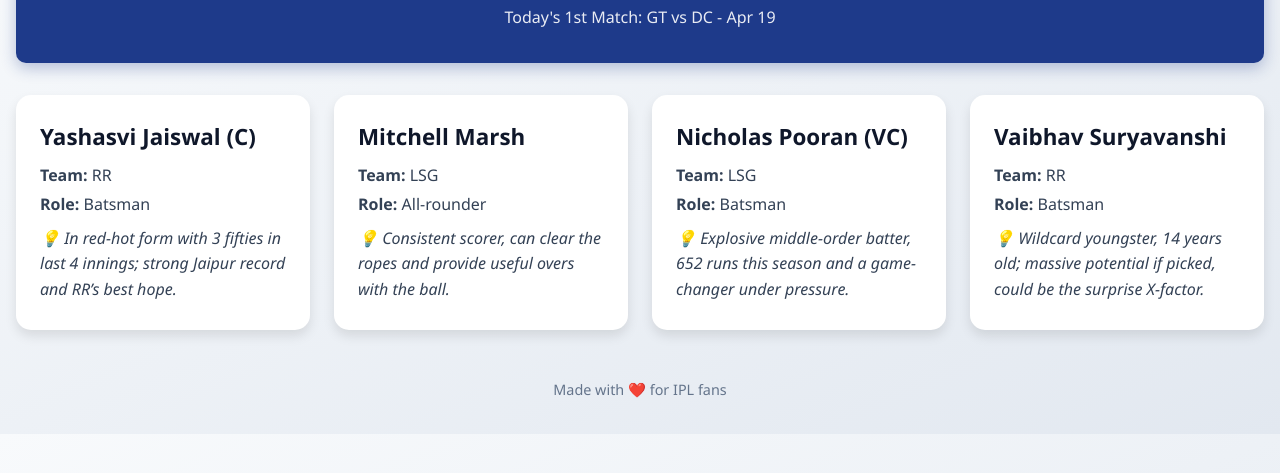
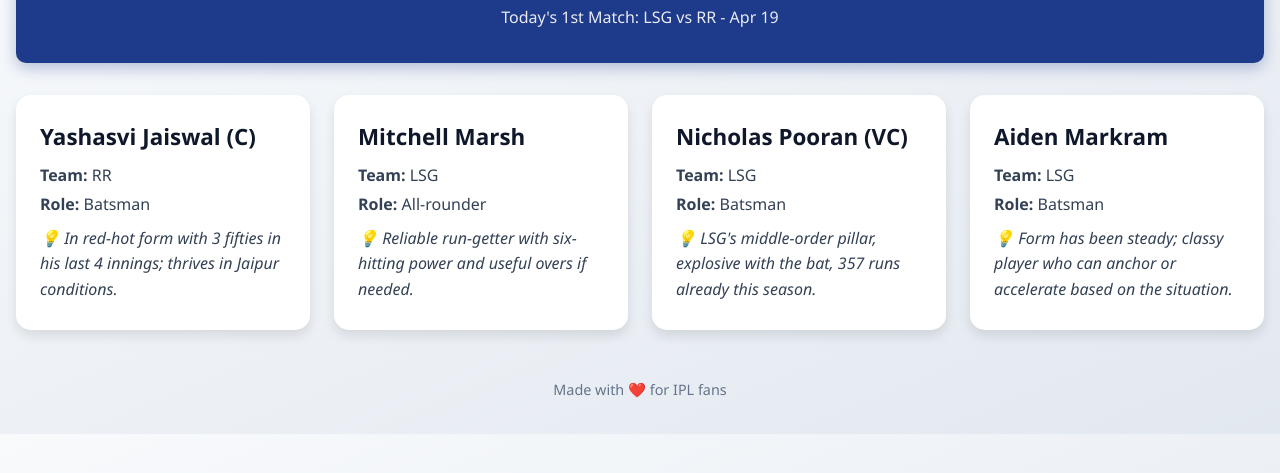
Before and after one commit to rohitbpatil27/ipl-picks, a plain HTML site: page index.html in a window 1280 px wide. Shown: the part 97-570 px from the top of the page. Drawn offline with Linux system fonts and the light colour scheme.

Commit message:
april 19th 2nd matchv2

```diff
--- a/index.html
+++ b/index.html
@@ -9,7 +9,7 @@
 <body>
   <header>
     <h1>Players for IPL Fantasy League</h1>
-    <p>Today's 1st Match: GT vs DC - Apr 19</p>
+    <p>Today's 1st Match: LSG vs RR - Apr 19</p>
   </header>
 
   <main class="player-grid" id="players-container">
--- a/players.json
+++ b/players.json
@@ -3,24 +3,24 @@
     "name": "Yashasvi Jaiswal (C)",
     "team": "RR",
     "role": "Batsman",
-    "reason": "In red-hot form with 3 fifties in last 4 innings; strong Jaipur record and RR’s best hope."
+    "reason": "In red-hot form with 3 fifties in his last 4 innings; thrives in Jaipur conditions."
   },
   {
     "name": "Mitchell Marsh",
     "team": "LSG",
     "role": "All-rounder",
-    "reason": "Consistent scorer, can clear the ropes and provide useful overs with the ball."
+    "reason": "Reliable run-getter with six-hitting power and useful overs if needed."
   },
   {
     "name": "Nicholas Pooran (VC)",
     "team": "LSG",
     "role": "Batsman",
-    "reason": "Explosive middle-order batter, 652 runs this season and a game-changer under pressure."
+    "reason": "LSG's middle-order pillar, explosive with the bat, 357 runs already this season."
   },
   {
-    "name": "Vaibhav Suryavanshi",
-    "team": "RR",
+    "name": "Aiden Markram",
+    "team": "LSG",
     "role": "Batsman",
-    "reason": "Wildcard youngster, 14 years old; massive potential if picked, could be the surprise X-factor."
+    "reason": "Form has been steady; classy player who can anchor or accelerate based on the situation."
   }
 ]
```
